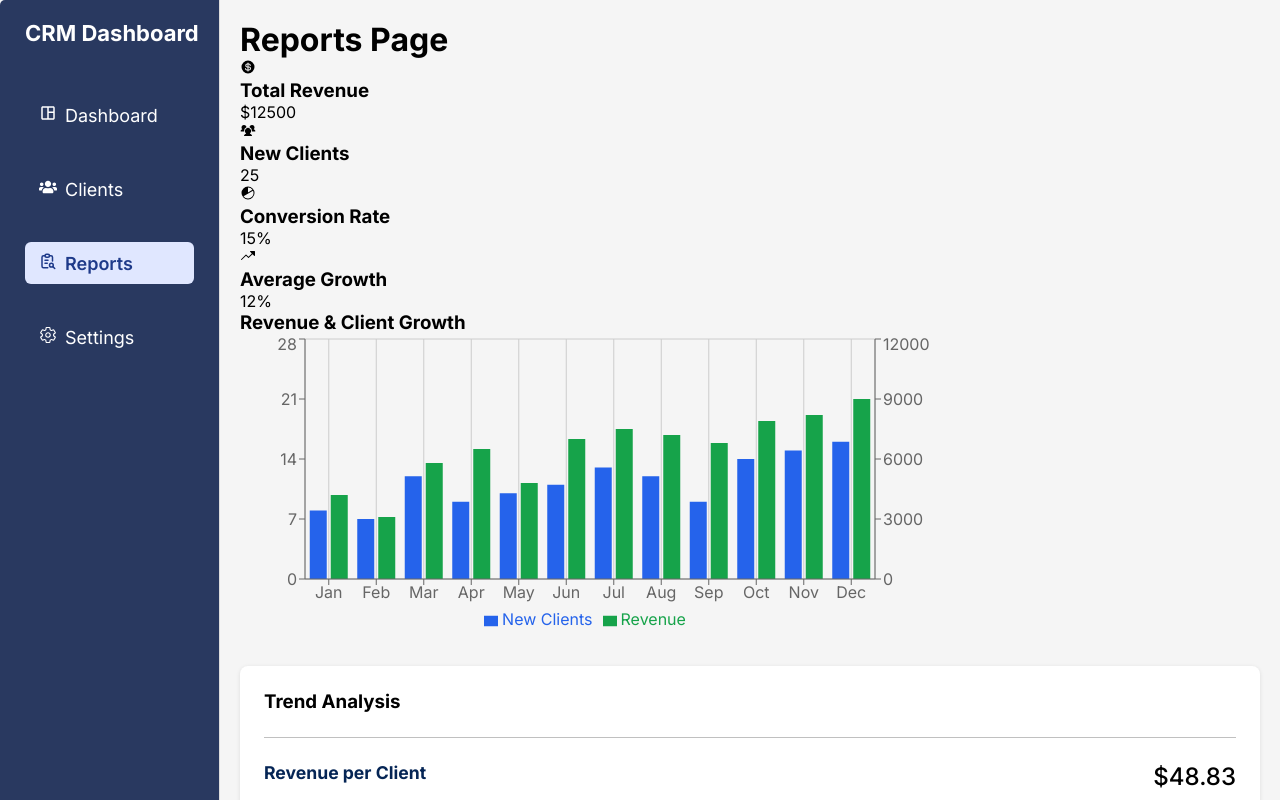
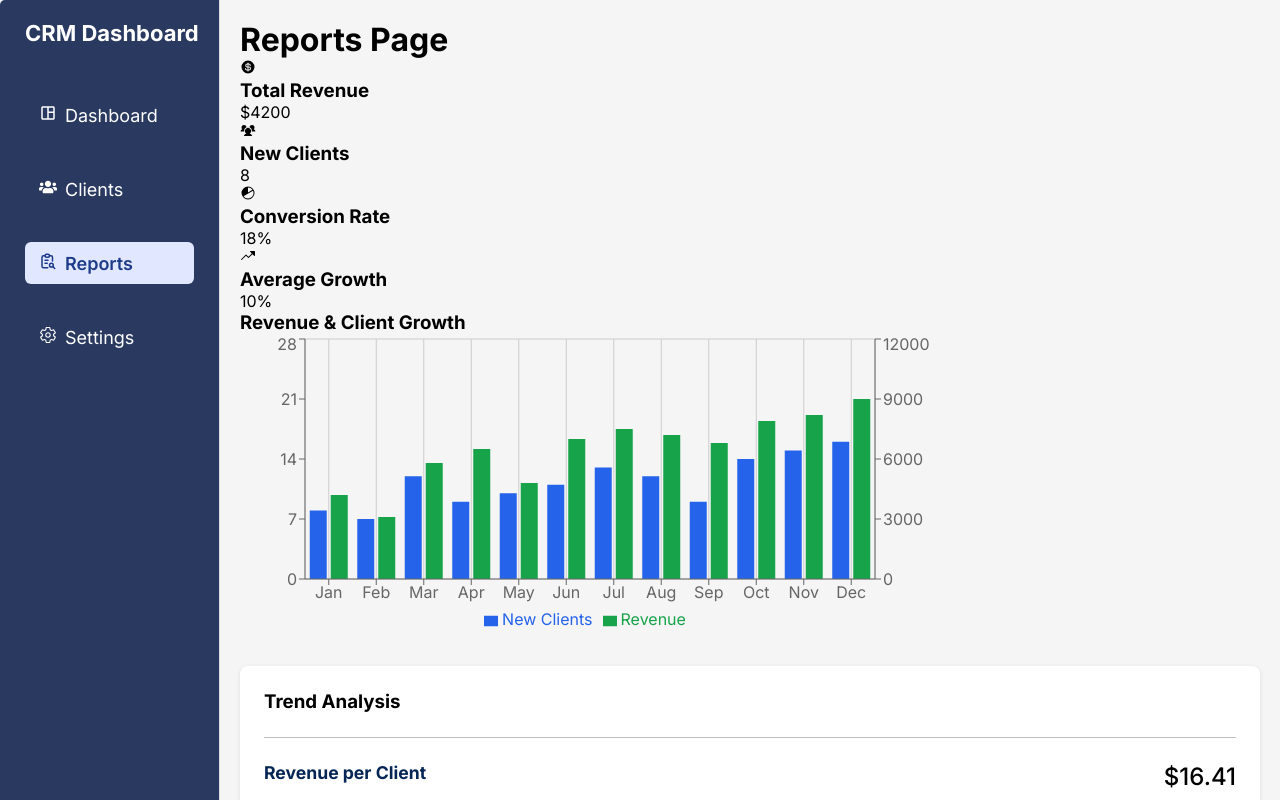
Before and after one commit to FixedBits/client-dashboard, a React (Vite) app: page /reports in a window 1280 px wide. Shown: the top 800 px of the page. Built offline with nearby package versions, Linux system fonts and the light colour scheme.

Commit message:
Correct reportsData.js values to reflect most accurate information

```diff
--- a/src/data/reportsData.js
+++ b/src/data/reportsData.js
@@ -1,9 +1,9 @@
 export const reportsData = {
   stats: {
-    totalRevenue: { label: "Total Revenue", value: 12500 },
-    newClients: { label: "New Clients", value: 25 },
-    conversionRate: { label: "Conversion Rate", value: 15 },
-    averageGrowth: { label: "Average Growth", value: 12 },
+    totalRevenue: { label: "Total Revenue", value: 4200 },
+    newClients: { label: "New Clients", value: 8 },
+    conversionRate: { label: "Conversion Rate", value: 18 },
+    averageGrowth: { label: "Average Growth", value: 10 },
   },
 
   chart: [
```
